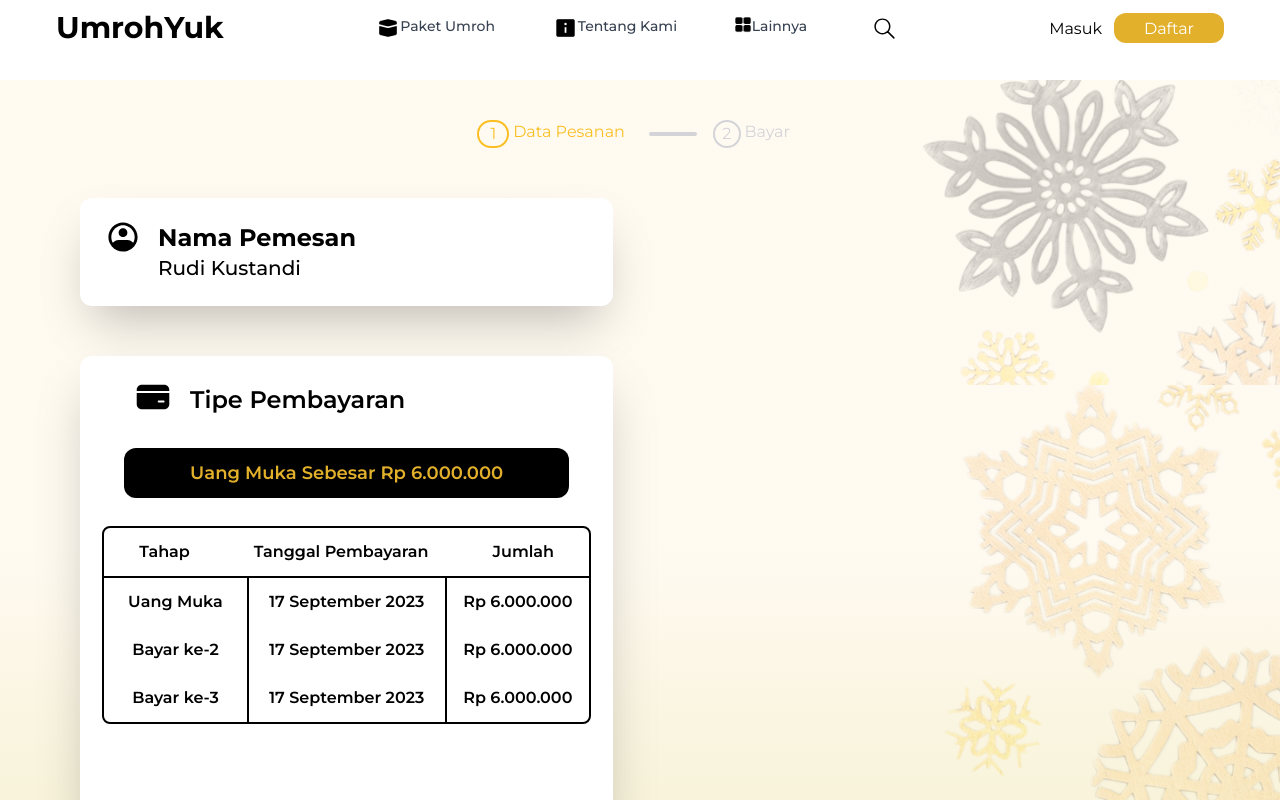
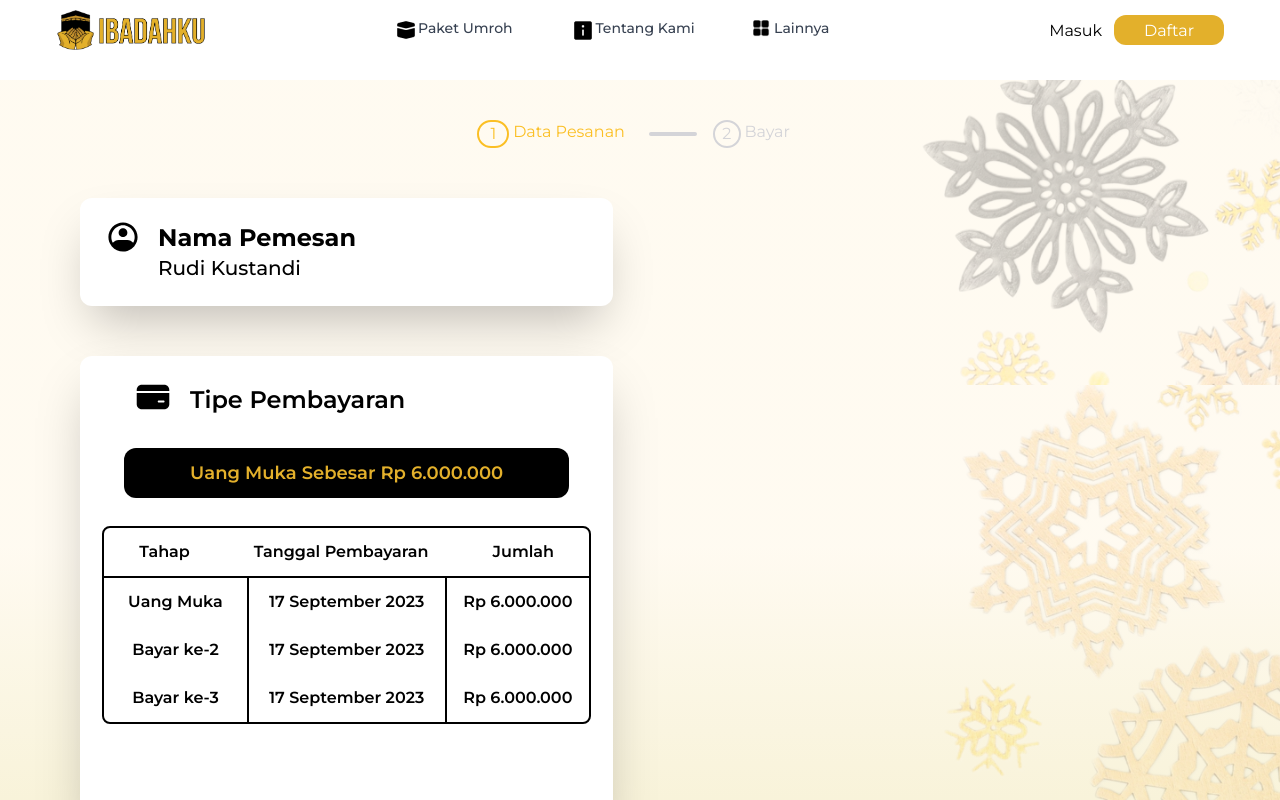
Before and after one commit to fikriymnn/umr-web, a Next.js app: page /package/detail/formPesan in a window 1280 px wide. Shown: the top 800 px of the page. Built offline with nearby package versions, Linux system fonts and the light colour scheme.

Commit message:
change name and logo

```diff
--- a/src/components/footer.jsx
+++ b/src/components/footer.jsx
@@ -1,84 +1,85 @@
-'use client';
+"use client";
 
-import { Footer } from 'flowbite-react';
-import { BsDribble, BsFacebook, BsGithub, BsInstagram, BsTwitter } from 'react-icons/bs';
+import { Footer } from "flowbite-react";
+import {
+  BsDribble,
+  BsFacebook,
+  BsGithub,
+  BsInstagram,
+  BsTwitter,
+} from "react-icons/bs";
 import Image from "next/image";
 export default function CustomFooter() {
-
-
   return (
-        <Footer >
-
+    <Footer>
       <div className="w-full bg-[#E3B02B]">
         <div className="grid w-full justify-between sm:flex sm:justify-between md:flex md:grid-cols-1">
-                    <div className='w-96'>
-                        <p className='text-3xl font-extrabold pt-14 ps-14 pb-6'>Umroh Yuk</p>
-                        <p className='font-bold ps-14'>jl. Wastukencana Lorem ipsum dolor sit amet consectetur adipisicing.</p>
+          <div className="w-96">
+            <p className="text-3xl font-extrabold pt-14 ps-14 pb-6">Ibadahku</p>
+            <p className="font-bold ps-14">
+              jl. Wastukencana Lorem ipsum dolor sit amet consectetur
+              adipisicing.
+            </p>
           </div>
           <div className="grid grid-cols-2 gap-8 sm:mt-4 sm:grid-cols-3 sm:gap-6 p-14">
             <div>
-                            <Footer.Title title="Tentang Perusahaan" className='font-extrabold text-black' />
+              <Footer.Title
+                title="Tentang Perusahaan"
+                className="font-extrabold text-black"
+              />
               <Footer.LinkGroup col>
-                                <Footer.Link href="#" >
-                                    <p className='text-black font-bold'>
-                                        Beranda
-                                    </p>
+                <Footer.Link href="#">
+                  <p className="text-black font-bold">Beranda</p>
                 </Footer.Link>
                 <Footer.Link href="#">
-                                    <p className='text-black font-bold'>
-                                        Paket Umroh
-                                    </p>
+                  <p className="text-black font-bold">Paket Umroh</p>
                 </Footer.Link>
                 <Footer.Link href="#">
-                                    <p className='text-black font-bold'>
-                                        Lainnya
-                                    </p>
+                  <p className="text-black font-bold">Lainnya</p>
                 </Footer.Link>
                 <Footer.Link href="#">
-                                    <p className='text-black font-bold'>
-                                        Tentang Kami
-                                    </p>
+                  <p className="text-black font-bold">Tentang Kami</p>
                 </Footer.Link>
               </Footer.LinkGroup>
             </div>
             <div>
-                            <Footer.Title title="Jadi Mitra Kami" className='text-black font-extrabold' />
+              <Footer.Title
+                title="Jadi Mitra Kami"
+                className="text-black font-extrabold"
+              />
               <Footer.LinkGroup col>
                 <Footer.Link href="#">
-                                    <p className='text-black font-bold'>
-                                        Gabung Mitra
-                                    </p>
+                  <p className="text-black font-bold">Gabung Mitra</p>
                 </Footer.Link>
                 <Footer.Link href="#">
-                                    <p className='text-black font-bold'>
-                                        Mitra Kami
-                                    </p>
+                  <p className="text-black font-bold">Mitra Kami</p>
                 </Footer.Link>
               </Footer.LinkGroup>
             </div>
             <div>
-
               <Footer.LinkGroup col>
                 <Footer.Link href="#">
-                                    <div className='flex justify-center items-center gap-1 bg-[#404040]/[.65] rounded-3xl h-10  w-44' >
+                  <div className="flex justify-center items-center gap-1 bg-[#404040]/[.65] rounded-3xl h-10  w-44">
                     <Image
-                                            src='/assets/vector/whatsapp.svg'
+                      src="/assets/vector/whatsapp.svg"
                       width={25}
                       height={5}
                       alt="Picture of the author"
-                                            className=''
+                      className=""
                     />
-                                        <p className='text-white text-center'>Hubungi Kami</p>
+                    <p className="text-white text-center">Hubungi Kami</p>
                   </div>
                 </Footer.Link>
                 <Footer.Link href="#">
-                                    <p className='text-black font-bold'>Phone: 08293874783773</p>
+                  <p className="text-black font-bold">Phone: 08293874783773</p>
                 </Footer.Link>
                 <Footer.Link href="#">
-                                    <p className='text-black font-bold'>Fax: 1232242442</p>
+                  <p className="text-black font-bold">Fax: 1232242442</p>
                 </Footer.Link>
                 <Footer.Link href="#">
-                                    <p className='text-black font-bold'>Contact Center: 08293874783773</p>
+                  <p className="text-black font-bold">
+                    Contact Center: 08293874783773
+                  </p>
                 </Footer.Link>
               </Footer.LinkGroup>
             </div>
@@ -86,11 +87,9 @@ export default function CustomFooter() {
         </div>
         <Footer.Divider />
         <div className="w-full h-20 sm:flex sm:items-center sm:justify-between bg-black">
-                    <p className='text-white ps-14'>
-                        &copy;2023 Umroh Yuk Indonesia
-                    </p>
+          <p className="text-white ps-14">&copy;2023 Umroh Yuk Indonesia</p>
         </div>
       </div>
     </Footer>
-    )
+  );
 }
--- a/src/components/navbar.jsx
+++ b/src/components/navbar.jsx
@@ -6,15 +6,21 @@ import Image from "next/image";
 export default function CustomNavbar() {
   return (
     <Navbar fluid rounded className="h-[80px]">
-      <Navbar.Brand href="/">
+      <Navbar.Brand href="/" className="ml-10">
         {/* <img
           alt="Flowbite React Logo"
           className="mr-3 h-6 sm:h-9"
           src="/favicon.svg"
         /> */}
-        <span className="self-center whitespace-nowrap text-3xl font-bold dark:text-white ml-10">
+        {/* <span className="self-center whitespace-nowrap text-3xl font-bold dark:text-white ml-10">
           UmrohYuk
-        </span>
+        </span> */}
+        <Image
+          src={"/assets/images/logo.png"}
+          alt=""
+          width={150}
+          height={150}
+        />
       </Navbar.Brand>
       <div className="flex md:order-2 mr-10">
         <a href="/login">
@@ -33,7 +39,7 @@ export default function CustomNavbar() {
           <div className="flex">
             <div className="w-2/12">
               <Image
-                src='/assets/images/Kaaba.png'
+                src="/assets/images/Kaaba.png"
                 width={50}
                 height={50}
                 alt="Picture of the author"
@@ -46,7 +52,7 @@ export default function CustomNavbar() {
           <div className="flex">
             <div className="w-2/12 ">
               <Image
-                src='/assets/images/InfoSquared.png'
+                src="/assets/images/InfoSquared.png"
                 width={50}
                 height={50}
                 alt="Picture of the author"
@@ -56,10 +62,10 @@ export default function CustomNavbar() {
           </div>
         </Navbar.Link>
         <Navbar.Link href="/more">
-          <div className="flex">
-            <div className="w-2/12">
+          <div className="flex gap-1">
+            <div className="w-2/12 my-auto">
               <Image
-                src='/assets/images/grid.png'
+                src="/assets/images/grid.png"
                 width={50}
                 height={50}
                 alt="Picture of the author"
@@ -68,15 +74,14 @@ export default function CustomNavbar() {
             <p>Lainnya</p>
           </div>
         </Navbar.Link>
-        <Navbar.Link href="/search">
+        {/* <Navbar.Link href="/search">
           <Image
-            src='/assets/vector/magnifier.svg'
-            alt='icon'
+            src="/assets/vector/magnifier.svg"
+            alt="icon"
             width={25}
             height={25}
           />
-        </Navbar.Link>
-
+        </Navbar.Link> */}
       </Navbar.Collapse>
     </Navbar>
   );
```
Lines whose indentation alone changed are shown as unchanged.
